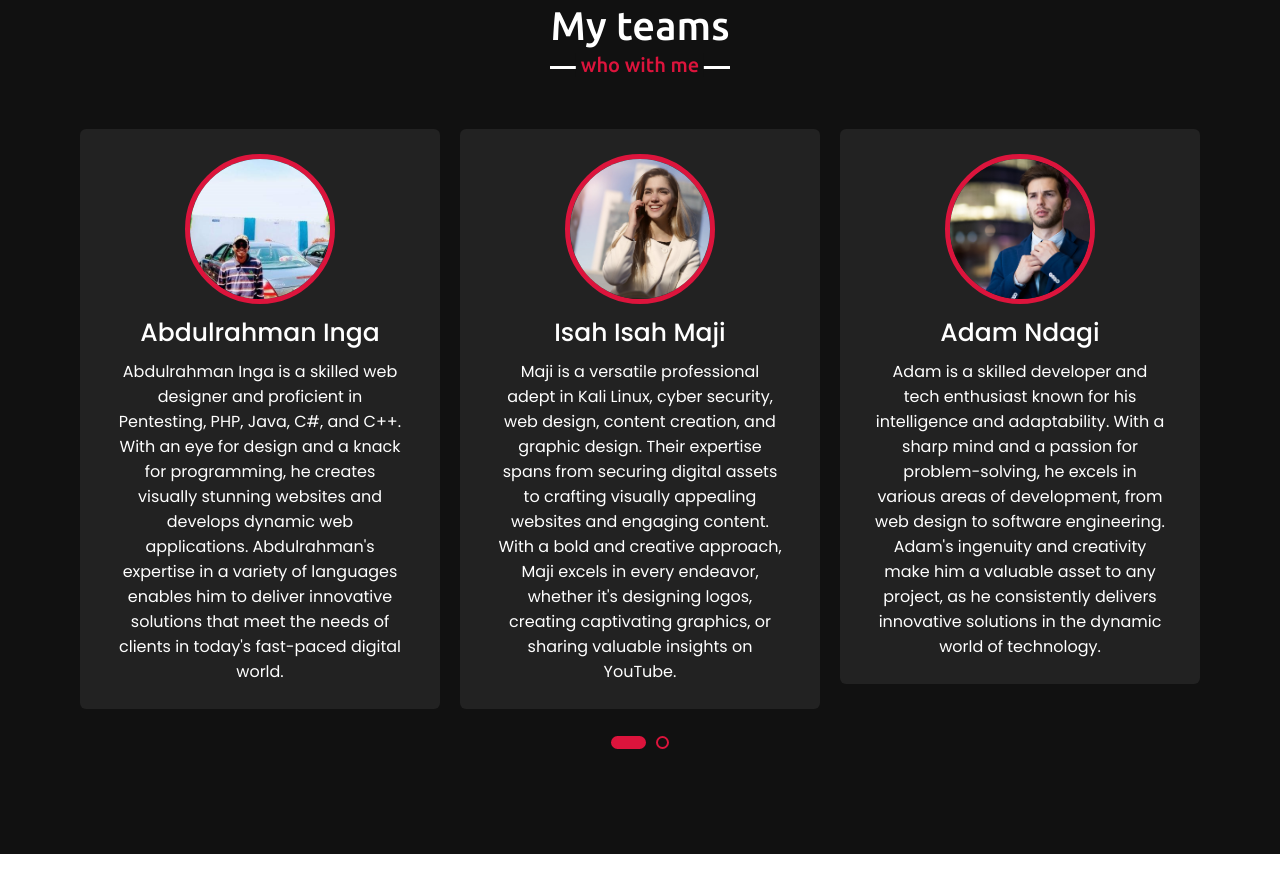
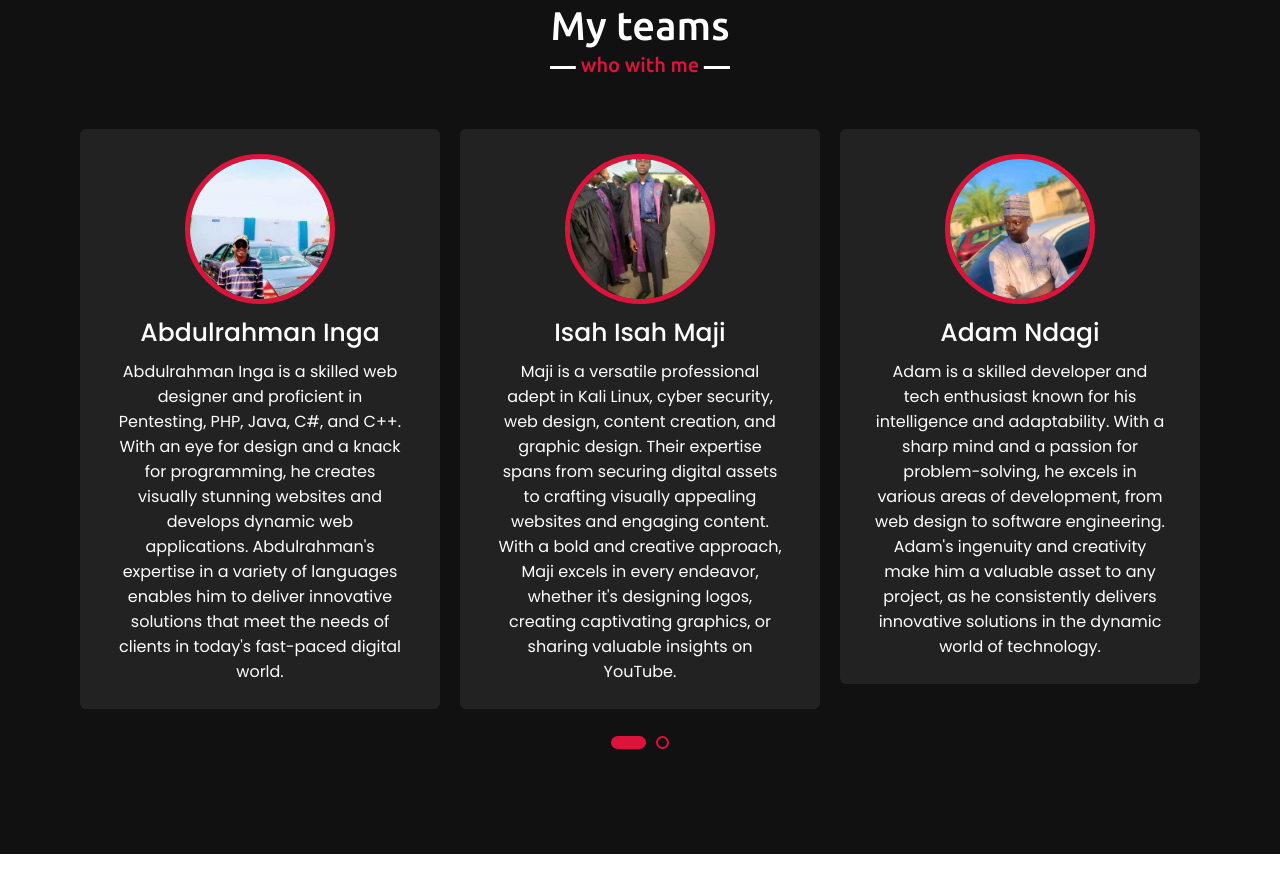
Before and after one commit to AATijjani/Baby_Cyb3r, a plain HTML site: page index.html in a window 1280 px wide. Shown: the part 3576-4468 px from the top of the page. Drawn offline with nearby package versions, Linux system fonts and the light colour scheme; files whose address does not match are found by name.

Commit message:
Update index.html

```diff
--- a/index.html
+++ b/index.html
@@ -193,21 +193,21 @@
                 </div>
                 <div class="card">
                     <div class="box">
-                        <img src="/Users/Al-ameen Ahmad/Downloads/Responsive Portfolio Website/images/inga.jpg" alt="">
+                        <img src="inga.jpg" alt="">
                         <div class="text">Abdulrahman Inga</div>
                         <p>Abdulrahman Inga is a skilled web designer and proficient in Pentesting, PHP, Java, C#, and C++. With an eye for design and a knack for programming, he creates visually stunning websites and develops dynamic web applications. Abdulrahman's expertise in a variety of languages enables him to deliver innovative solutions that meet the needs of clients in today's fast-paced digital world.</p>
                     </div>
                 </div>
                 <div class="card">
                     <div class="box">
-                        <img src="profile-3.jpeg" alt="">
+                        <img src="maji.jpg" alt="">
                         <div class="text">Isah Isah Maji</div>
                         <p>Maji is a versatile professional adept in Kali Linux, cyber security, web design, content creation, and graphic design. Their expertise spans from securing digital assets to crafting visually appealing websites and engaging content. With a bold and creative approach, Maji excels in every endeavor, whether it's designing logos, creating captivating graphics, or sharing valuable insights on YouTube.</p>
                     </div>
                 </div>
                 <div class="card">
                     <div class="box">
-                        <img src="profile-4.jpeg" alt="">
+                        <img src="ndagi.png" alt="">
                         <div class="text">Adam Ndagi</div>
                         <p>Adam is a skilled developer and tech enthusiast known for his intelligence and adaptability. With a sharp mind and a passion for problem-solving, he excels in various areas of development, from web design to software engineering. Adam's ingenuity and creativity make him a valuable asset to any project, as he consistently delivers innovative solutions in the dynamic world of technology.</p>
 
@@ -215,7 +215,7 @@
                 </div>
                 <div class="card">
                     <div class="box">
-                        <img src="profile-4.jpeg" alt="">
+                        <img src="ameer.jpeg" alt="">
                         <div class="text">Ameer Ibrahim Musa</div>
                         <p>Ameer: Python Developer & Cybersecurity Enthusiast
 
@@ -225,7 +225,7 @@
                 </div>
                 <div class="card">
                     <div class="box">
-                        <img src="profile-4.jpeg" alt="">
+                        <img src="arr dee.jpeg" alt="">
                         <div class="text">Arr Dee</div>
                         <p>ArrDee is a tech enthusiast renowned for blending art and technology seamlessly. With expertise in graphic design, multimedia production, coding, and web development, ArrDee creates captivating digital experiences that push the boundaries of innovation. Inspired by nature, music, and diverse cultures, ArrDee continues to shape the future of creative expression in the digital age.</p>
 
```
